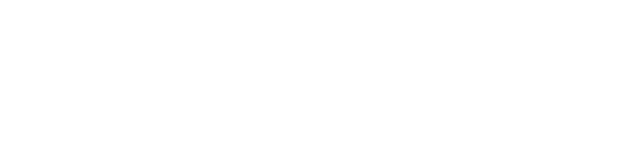
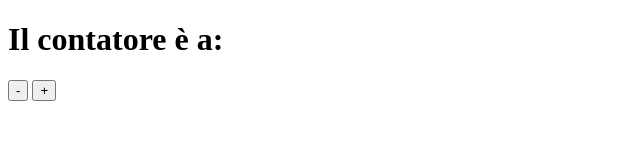
Before and after one commit to Lorenzo95x/Contatore, a plain HTML site: page index.html in a window 1280 px wide. Shown: the whole page, without its empty margins (0-640 px from the left). Drawn offline with Linux system fonts and the light colour scheme.

Commit message:
Definito html

```diff
--- a/index.html
+++ b/index.html
@@ -4,8 +4,16 @@
     <meta charset="UTF-8">
     <meta name="viewport" content="width=device-width, initial-scale=1.0">
     <title>Counter</title>
+    <link rel="stylesheet" href="style.css">
+    <script src="script.js"></script>
 </head>
 <body>
-
+<h1>Il contatore è a:</h1>
+<div id="interfaccia">
+    <div id="pulsantiera">
+        <button>-</button>
+        <button>+</button>
+    </div>
+</div>
 </body>
 </html>
```
